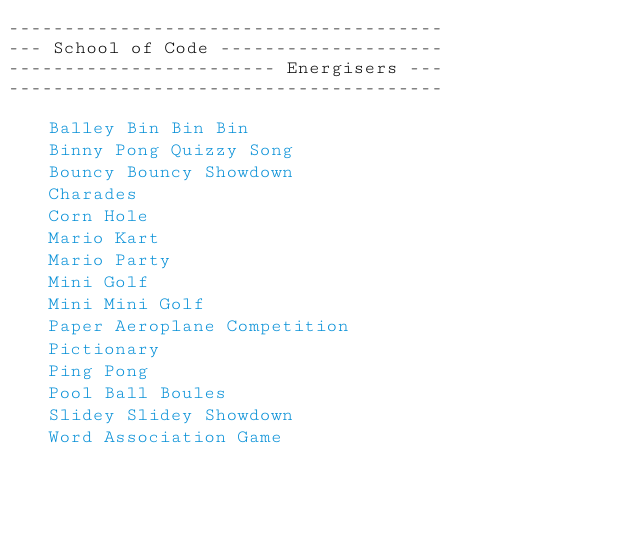
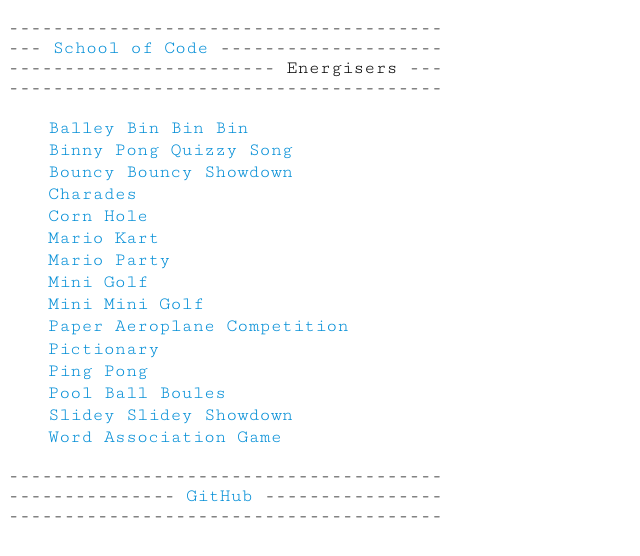
Before and after one commit to SchoolOfCode/energiser-gatsby, a Gatsby site: page / in a window 1280 px wide. Shown: the whole page, without its empty margins (0-640 px from the left). Built offline with nearby package versions, Linux system fonts and the light colour scheme; Gatsby itself is replaced by a stand-in of ours.

Commit message:
github link in footer

```diff
--- a/src/components/layout.css
+++ b/src/components/layout.css
@@ -51,3 +51,7 @@
 .energiser-list {
   list-style: none;
 }
+
+footer {
+  margin-top: 10px;
+}
--- a/src/components/layout.js
+++ b/src/components/layout.js
@@ -7,6 +7,22 @@
   return (
     <>
       <main>{children}</main>
+      <footer>
+        <pre>
+          ---------------------------------------{"\n"}
+          ---------------{" "}
+          <a
+            href="https://github.com/SchoolOfCode/energiser-gatsby"
+            target="_blank"
+            rel="noopener noreferrer"
+          >
+            GitHub
+          </a>{" "}
+          ----------------
+          {"\n"}
+          ---------------------------------------
+        </pre>{" "}
+      </footer>
     </>
   )
 }
--- a/src/pages/index.js
+++ b/src/pages/index.js
@@ -18,7 +18,19 @@
   return (
     <Layout>
       <SEO title="Home" />
-      <pre>{`---------------------------------------\n--- School of Code --------------------\n------------------------ Energisers ---\n---------------------------------------`}</pre>
+      <pre>
+        ---------------------------------------{`\n`}
+        ---{" "}
+        <a
+          href="https://www.schoolofcode.com/"
+          target="_blank"
+          rel="noopener noreferrer"
+        >
+          School of Code
+        </a>{" "}
+        --------------------{`\n`}------------------------ Energisers ---{`\n`}
+        ---------------------------------------
+      </pre>
       <ul className="energiser-list">{Posts}</ul>
     </Layout>
   )
```
